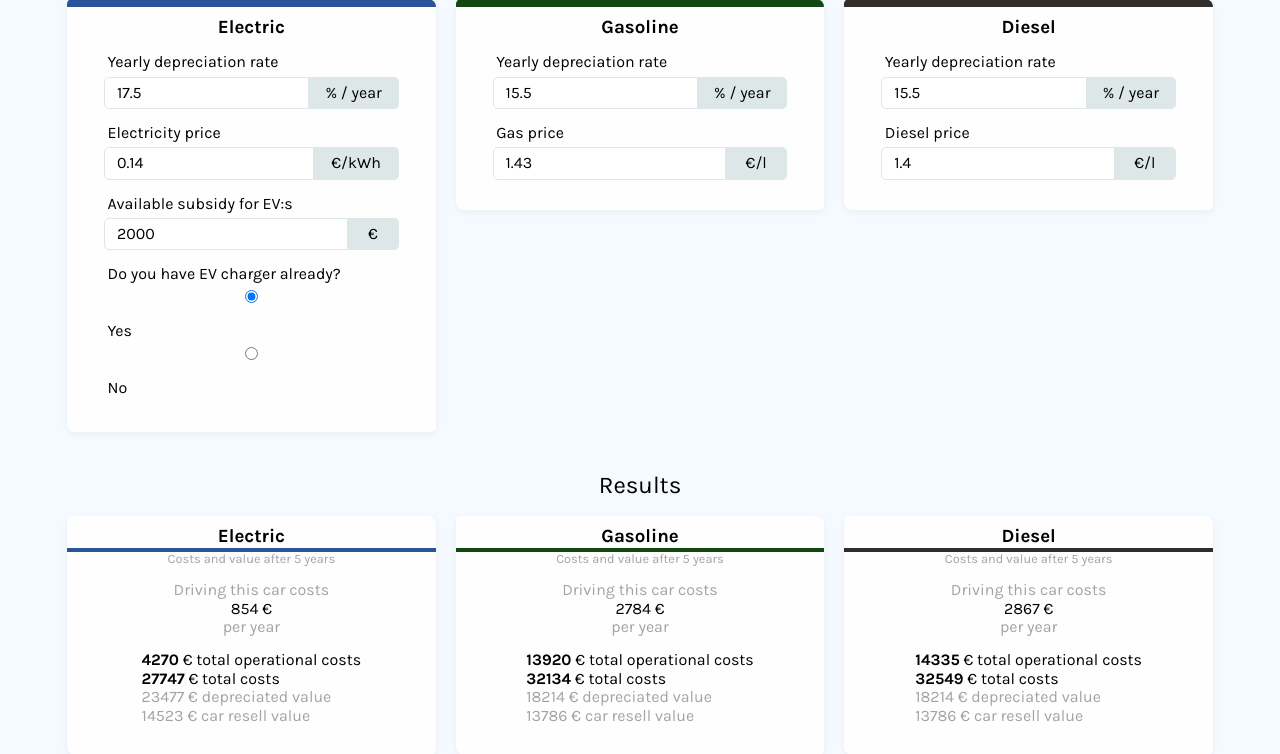
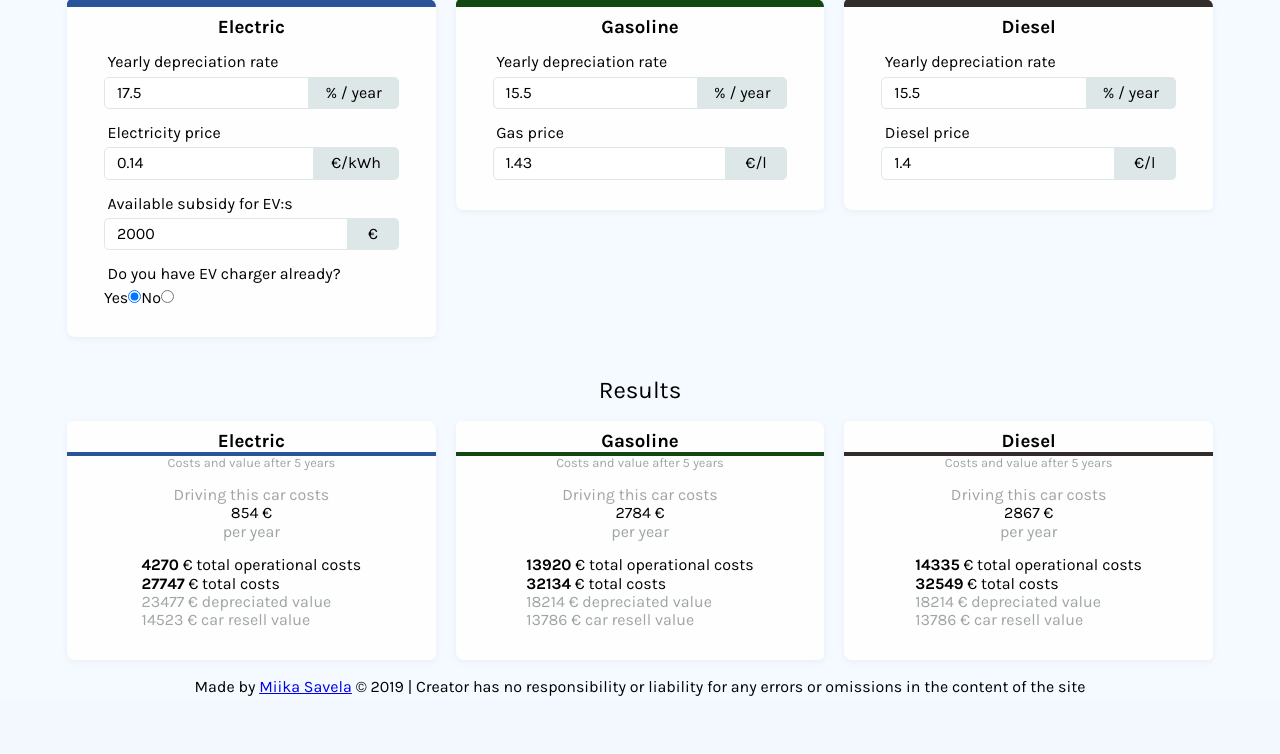
Before and after one commit to Zigelzi/laturel-web, a Flask app: page /cars in a window 1280 px wide. Shown: the part 1309-2063 px from the top of the page. After the commit the page ends 2005 px from the top, so only its background shows below. Run offline with Flask 2, Linux system fonts and the light colour scheme; data comes from the database, SQL or seed files in the repository.

Commit message:
Changed the radio button placing and alignment

```diff
--- a/laturel/static/css/styles2.css
+++ b/laturel/static/css/styles2.css
@@ -208,6 +208,7 @@ Class selectors
 
 .select-box {
     border-radius: 5px;
+    width: 80%;
 }
 
 .result-box ul {
@@ -236,6 +237,15 @@ Class selectors
     border: 1px #dee7e7 solid;
     border-radius: 5px 0 0 5px;
     padding: 6px 12px;
+}
+
+.form-radio {
+    text-align: left;
+}
+
+.form-radio label {
+    display: inline-block;
+    margin:0;
 }
 
 /* Cars page forms and result styling */
--- a/laturel/templates/cars.html
+++ b/laturel/templates/cars.html
@@ -233,11 +233,11 @@
 						<span class="input-addon">€</span>
 					</div>
 					{{ form.ecar_charger.label(class="form-control-label label-margin") }}
-					<div class="input-margins">
+					<div class="form-radio input-group">
 						{% for subfield in form.ecar_charger%}
 						<tr>
+							<td>{{ subfield.label }} </td>
 							<td>{{ subfield }} </td>
-							<td>{{ subfield.label(style="font-weight: 400") }} </td>
 						</tr>
 						{% endfor %}
 					</div>
```
